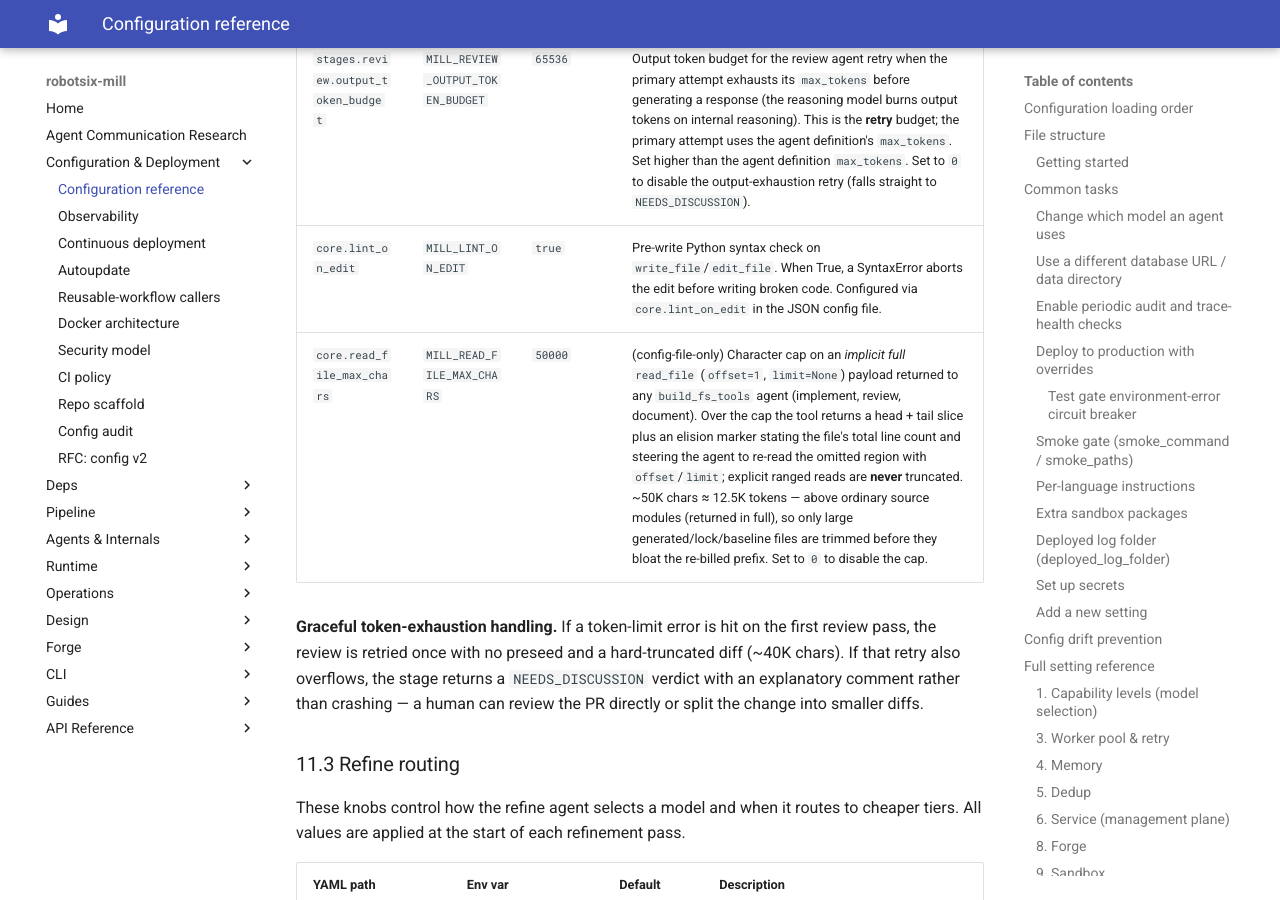
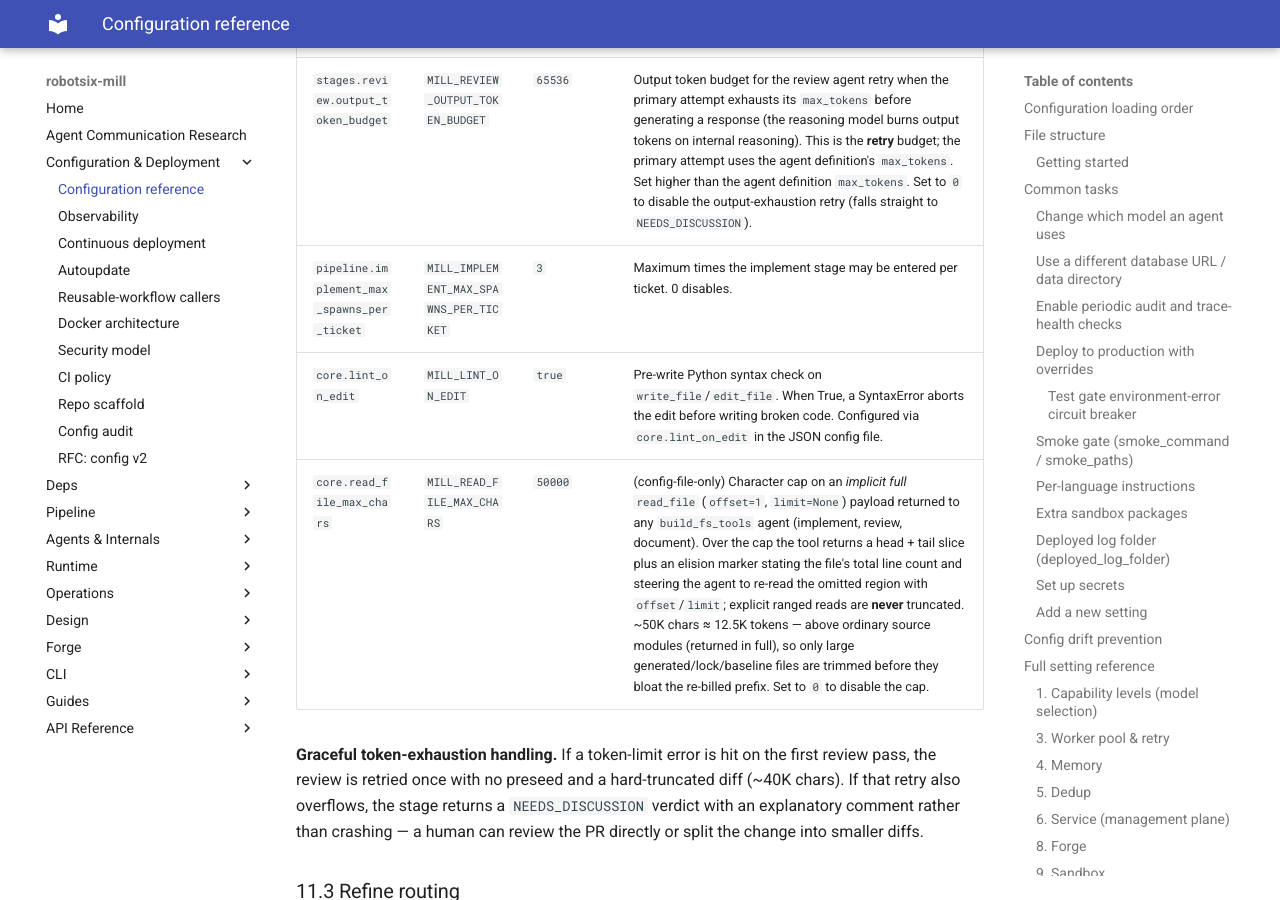
Before and after one commit to damien-robotsix/robotsix-mill, an MkDocs documentation site: the page built from docs/config/configuration.md, in a window 1280 px wide and 900 px high, scrolled down 23325 px. Built offline with MkDocs 1.6.1 and Material for MkDocs 9.7.7, drawn with Linux system fonts in a browser that asks for light colours.

Commit message:
mill: config drift: implement_max_spawns_per_ticket missing from docs/config/configuration.md (20260728T234928Z-config-drift-implement-max-spawns-per-ti-c7f1) (#2615)
Co-authored-by: robotsix-mill <mill@robotsix.local>

```diff
--- a/docs/config/configuration.md
+++ b/docs/config/configuration.md
@@ -579,6 +579,7 @@ the `claude` CLI in the container). These knobs govern that path:
 | `stages.review.prior_context_max_chars` | `MILL_REVIEW_PRIOR_CONTEXT_MAX_CHARS` | `8000` | Max characters of the re-review prior-context block (prior review comments + the implement rebuttal) fed to the review agent. Each component is tail-kept (most-recent content survives) so multi-round reviews don't re-pay for the entire accumulated history. Set to `0` to disable the cap. |
 | `stages.review.diff_max_chars` | `MILL_REVIEW_DIFF_MAX_CHARS` | `200_000` | Max characters of the combined git diff injected into the review prompt. The raw `git diff origin/<target>...HEAD` can balloon to megabytes (divergent base, generated/lockfile churn, branch history) regardless of how few lines the intended change touches, overflowing even a 1M-token model context. When the diff exceeds this limit it is **middle-truncated** (head + tail kept, middle dropped, with a marker stating how many characters were omitted) so both early and late files get representation. ~200K chars ≈ 50K tokens, leaving room for spec + prior context + preseed + tools + the output reservation. Set to `0` to disable the cap (unbounded diffs). |
 | `stages.review.output_token_budget` | `MILL_REVIEW_OUTPUT_TOKEN_BUDGET` | `65536` | Output token budget for the review agent retry when the primary attempt exhausts its `max_tokens` before generating a response (the reasoning model burns output tokens on internal reasoning). This is the **retry** budget; the primary attempt uses the agent definition's `max_tokens`. Set higher than the agent definition `max_tokens`. Set to `0` to disable the output-exhaustion retry (falls straight to `NEEDS_DISCUSSION`). |
+| `pipeline.implement_max_spawns_per_ticket` | `MILL_IMPLEMENT_MAX_SPAWNS_PER_TICKET` | `3` | Maximum times the implement stage may be entered per ticket. 0 disables. |
 | `core.lint_on_edit` | `MILL_LINT_ON_EDIT` | `true` | Pre-write Python syntax check on `write_file`/`edit_file`. When True, a SyntaxError aborts the edit before writing broken code. Configured via `core.lint_on_edit` in the JSON config file. |
 | `core.read_file_max_chars` | `MILL_READ_FILE_MAX_CHARS` | `50000` | (config-file-only) Character cap on an *implicit full* `read_file` (`offset=1`, `limit=None`) payload returned to any `build_fs_tools` agent (implement, review, document). Over the cap the tool returns a head + tail slice plus an elision marker stating the file's total line count and steering the agent to re-read the omitted region with `offset`/`limit`; explicit ranged reads are **never** truncated. ~50K chars ≈ 12.5K tokens — above ordinary source modules (returned in full), so only large generated/lock/baseline files are trimmed before they bloat the re-billed prefix. Set to `0` to disable the cap. |
 
```
Also changed, not shown: CHANGELOG.md (+1 -0 lines).
